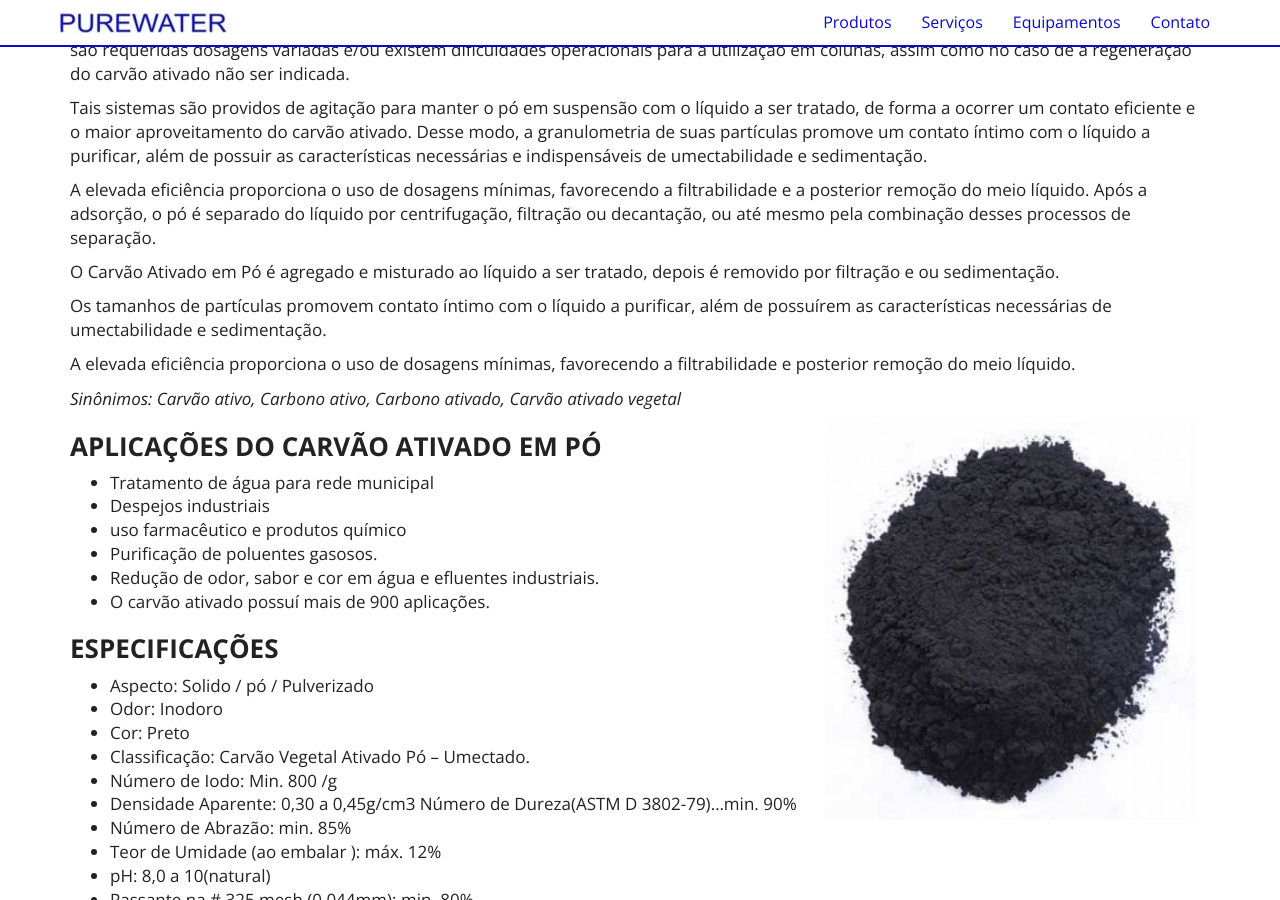
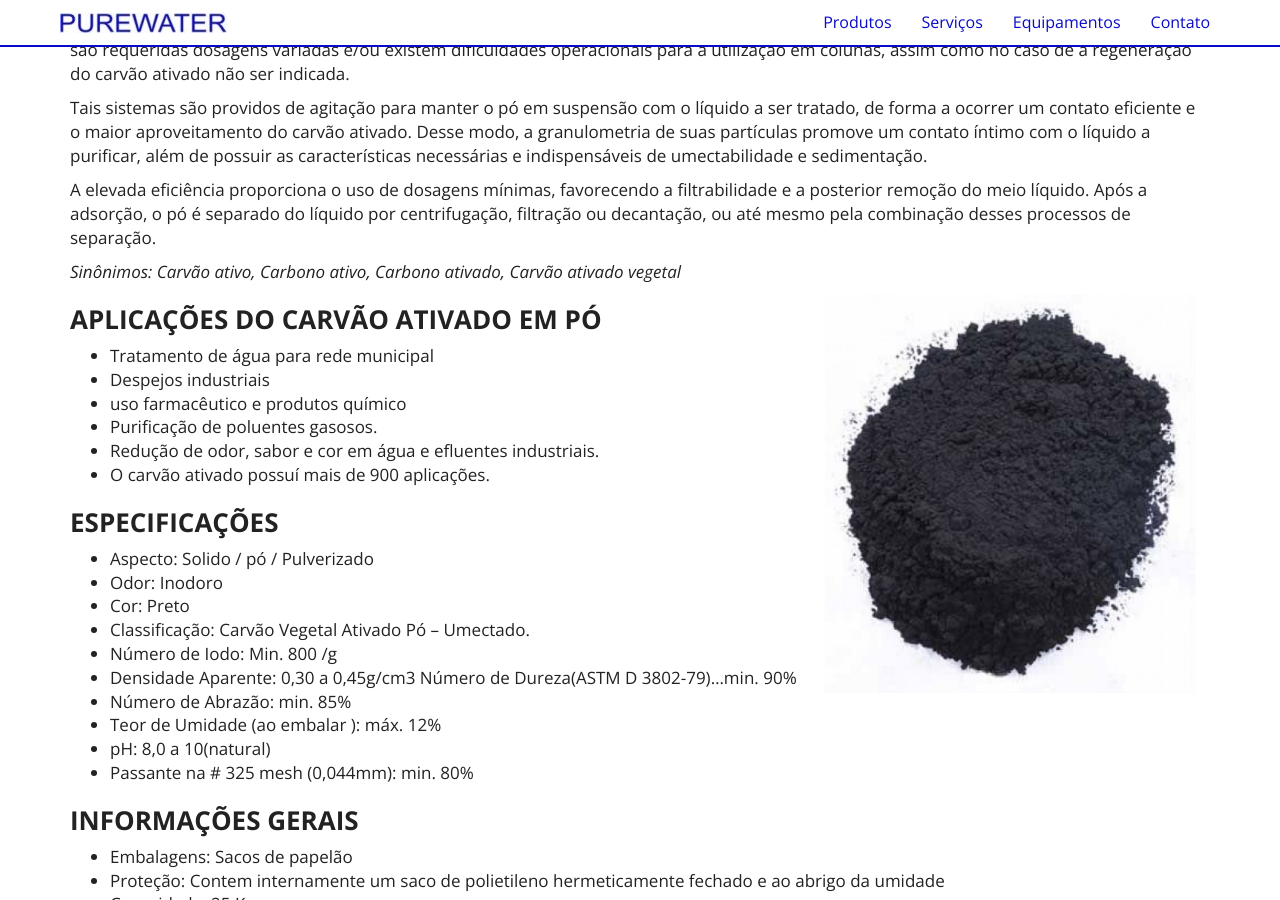
Before and after one commit to purewaterefluentes/purewaterefluentes.github.io, a Jekyll site: the page built from produtos/carvao-ativado-pó-pulverizado.md, in a window 1280 px wide and 900 px high, scrolled down 422 px. Built offline with Jekyll 4.4.1, drawn with Linux system fonts in a browser that asks for light colours; nearby versions of some CDN libraries; library files that are not in the unit come from our copies.

Commit message:
Update carvao-ativado-pó-pulverizado.md

```diff
--- a/produtos/carvao-ativado-pó-pulverizado.md
+++ b/produtos/carvao-ativado-pó-pulverizado.md
@@ -12,12 +12,6 @@ Este carvão é muito utilizado para aplicação em fase líquida, em processo c
 Tais sistemas são providos de agitação para manter o pó em suspensão com o líquido a ser tratado, de forma a ocorrer um contato eficiente e o maior aproveitamento do carvão ativado. Desse modo, a granulometria de suas partículas promove um contato íntimo com o líquido a purificar, além de possuir as características necessárias e indispensáveis de umectabilidade e sedimentação.
 
 A elevada eficiência proporciona o uso de dosagens mínimas, favorecendo a filtrabilidade e a posterior remoção do meio líquido. Após a adsorção, o pó é separado do líquido por centrifugação, filtração ou decantação, ou até mesmo pela combinação desses processos de separação.
-
-O Carvão Ativado em Pó é agregado e misturado ao líquido a  ser  tratado,  depois é removido por filtração e ou sedimentação.
-
-Os tamanhos de partículas promovem contato íntimo com o líquido a purificar, além de possuírem as características necessárias de umectabilidade e sedimentação.
-
-A elevada eficiência proporciona o uso de dosagens mínimas, favorecendo a filtrabilidade e posterior remoção do meio líquido.
 
 
 *Sinônimos: Carvão ativo, Carbono ativo, Carbono ativado, Carvão ativado vegetal*
```
